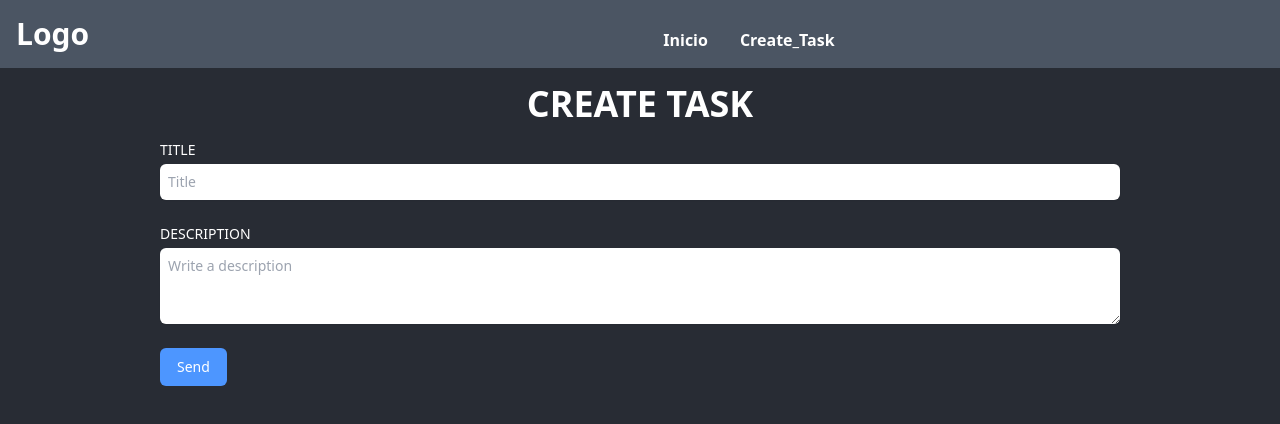
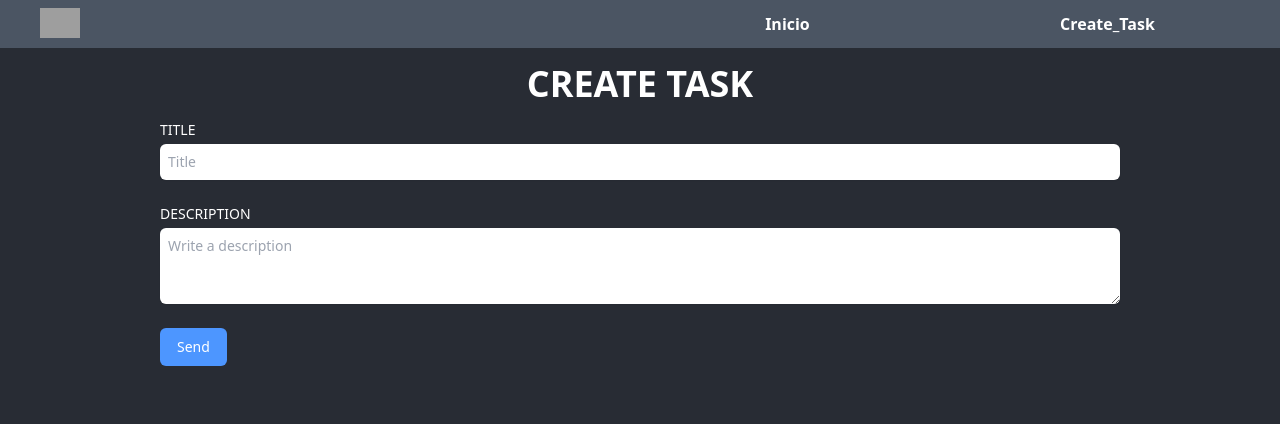
Before and after one commit to Edwin3002/task-MERG-client, a React (Vite) app: page /create in a window 1280 px wide. Shown: the top 424 px of the page. Built offline with nearby package versions, Linux system fonts and the light colour scheme; grey boxes are pictures that could not be loaded.

Commit message:
final design

```diff
--- a/src/Api/tasks.api.jsx
+++ b/src/Api/tasks.api.jsx
@@ -1,6 +1,6 @@
 import axios  from 'axios';
 import { apiHeroku } from './urlApi';
-import dbJson from '../data/dataBase.json'
+import dbJson from '../data/dataBase.json';
 
 export const getTasks = async () => {
    // const data = await axios.get(apiHeroku);
--- a/src/Api/urlApi.jsx
+++ b/src/Api/urlApi.jsx
@@ -1 +1 @@
-export const apiHeroku = 'https://mern-task-edwin.herokuapp.com/tasks'
+export const apiHeroku = 'https://mern-task-edwin.herokuapp.com/tasks';
--- a/src/Components/NavB.jsx
+++ b/src/Components/NavB.jsx
@@ -3,29 +3,26 @@ import { Link } from 'react-router-dom'
 
 export const NavB = () => {
   return (
-    <div>
-      <div className="w-full bg-gray-600 p-4 grid md:grid-cols-12 gap-4 items-end justify-center text-white">
-        <h1 className="md:col-span-2 flex justify-center md:justify-start font-bold cursor-pointer text-3xl">
-          Logo
-        </h1>
-        <nav className="md:col-span-6 flex items-center gap-4 justify-end font-bold">
-        <Link to='/'>
+      <div className="w-full bg-gray-600 flex justify-around text-white py-2">
+        <span className='w-1/2'>
+          <img src='https://res.cloudinary.com/edwin3002/image/upload/v1656561378/portafolio/logo-circle_rqq2e4.png' width='40px' className='ml-10'/>
+        </span>
+
+        <nav className="w-1/2 flex justify-around font-bold">
+        <Link to='/' className='flex items-center'>
           <a
-            href="#"
-            className="xl:py-1 xl:px-2 rounded-lg hover:bg-gray-100 transition-colors"
+            className="p-1 rounded-lg hover:bg-gray-700 transition-colors"
             >
             Inicio
           </a>
             </Link>
-          <Link to='/create'>
+          <Link to='/create' className='flex items-center'>
             <a
-            href="#"
-            className="xl:py-1 xl:px-2 rounded-lg hover:bg-gray-100 transition-colors"
+            className="p-1 rounded-lg hover:bg-gray-700 transition-colors"
           >
             Create_Task
           </a></Link>
         </nav>
       </div>
-    </div>
   )
 }
--- a/src/Components/TaskForm.jsx
+++ b/src/Components/TaskForm.jsx
@@ -28,7 +28,7 @@ export const TaskForm = () => {
   }, [])
 
   return (
-    <div className='w-3/4 mx-auto'>
+    <div className='w-11/12 lg:w-3/4 mx-auto'>
       <Formik initialValues={
         task
       }
@@ -52,14 +52,14 @@ export const TaskForm = () => {
           <Form onSubmit={handleSubmit}>
             <h1 className='text-center text-white text-4xl font-bold my-4'>{!params.id ? 'CREATE TASK' : 'UPDATE TASK'}</h1>
             <div className="col-span-3 sm:col-span-2 mt-2">
-              <label for="company-website" className="block text-sm font-medium text-white">TITLE</label>
+              <label  className="block text-sm font-medium text-white">TITLE</label>
               <div className="mt-1 mb-6 flex rounded-md shadow-sm">
 
                 <input type='text' name='title' id="company-website" className="block w-full flex-1 rounded-md border-gray-300 focus:border-indigo-500 focus:ring-indigo-500 sm:text-sm p-2" placeholder='Title' onChange={handleChange} value={values.title} />
               </div>
             </div>
             <div>
-              <label for="about" className="block text-sm font-medium text-white">DESCRIPTION</label>
+              <label className="block text-sm font-medium text-white">DESCRIPTION</label>
               <div className="mt-1 mb-6">
                 <textarea id="about" name="task" rows="3" className="mt-1 block w-full rounded-md border-gray-300 shadow-sm focus:border-indigo-500 focus:ring-indigo-500 sm:text-sm p-2" placeholder='Write a description' onChange={handleChange}
                   value={values.task}></textarea>
```
